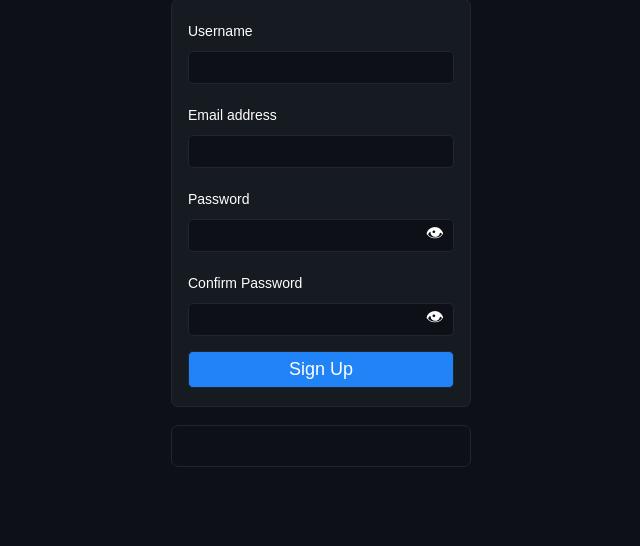
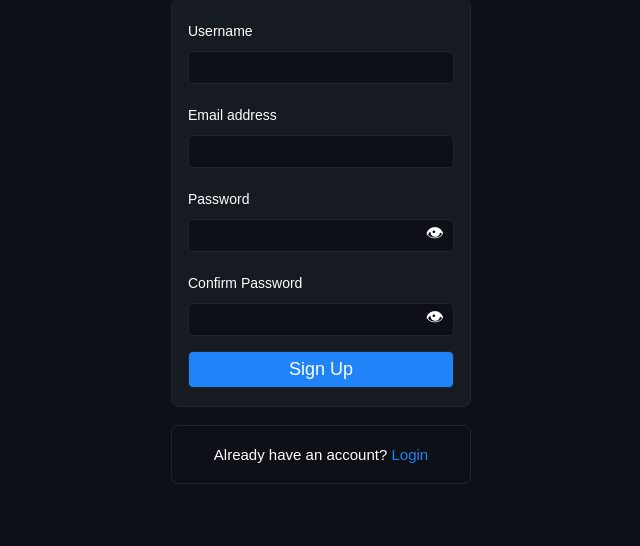
Before and after one commit to ChahirSaid/MoodSculpt, a Flask app: page /signup in a window 1280 px wide. Shown: the part 254-800 px from the top of the page, without its empty margins (319-959 px from the left). Run offline with Flask 2, Linux system fonts and the light colour scheme.

Commit message:
Update signup.html

```diff
--- a/templates/signup.html
+++ b/templates/signup.html
@@ -46,6 +46,7 @@
             </form>
         </div>
         <div class="login-link">
+            <p>Already have an account? <a href="/login">Login</a></p>
         </div>
     </div>
 </body>
```
